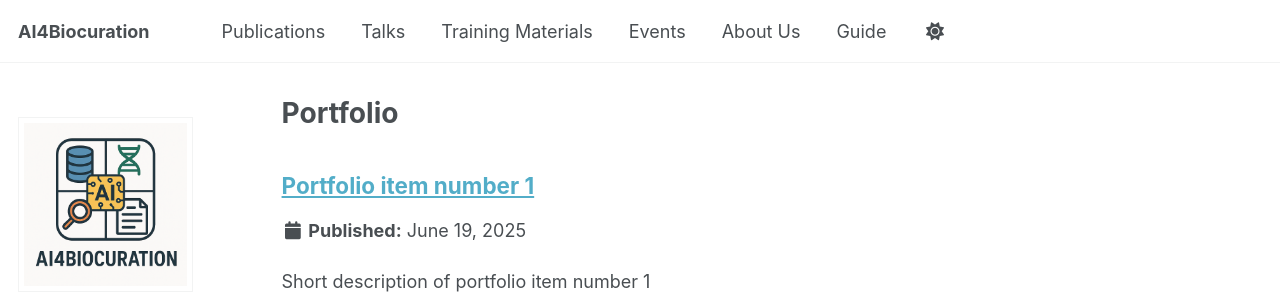
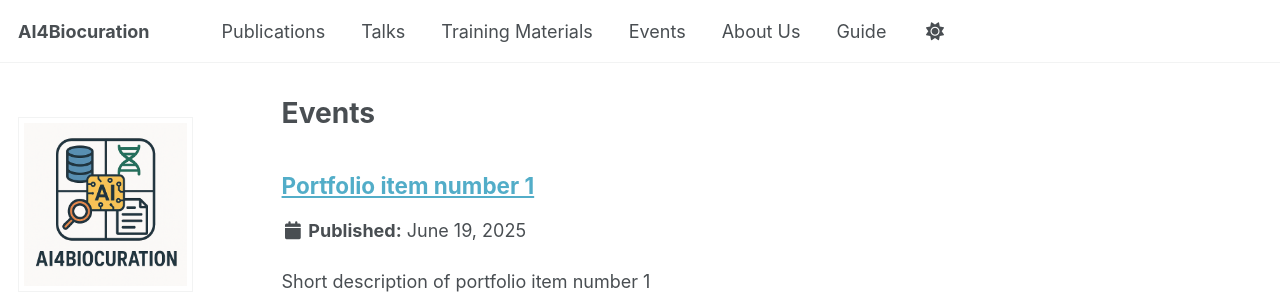
Before and after one commit to AI4BioCuration/AI4BioCuration.github.io, a Jekyll site: the page built from _pages/events.html, in a window 1280 px wide and 1393 px high. Shown: the top 294 px of the window. Built offline with Jekyll 4.4.1, drawn with Linux system fonts in a browser that asks for light colours.

Commit message:
Update and rename portfolio.html to events.html

```diff
--- a/_pages/portfolio.html
+++ b/_pages/events.html
@@ -1,7 +1,7 @@
 ---
 layout: archive
-title: "Portfolio"
-permalink: /portfolio/
+title: "Events"
+permalink: /events/
 author_profile: true
 ---
 
```
